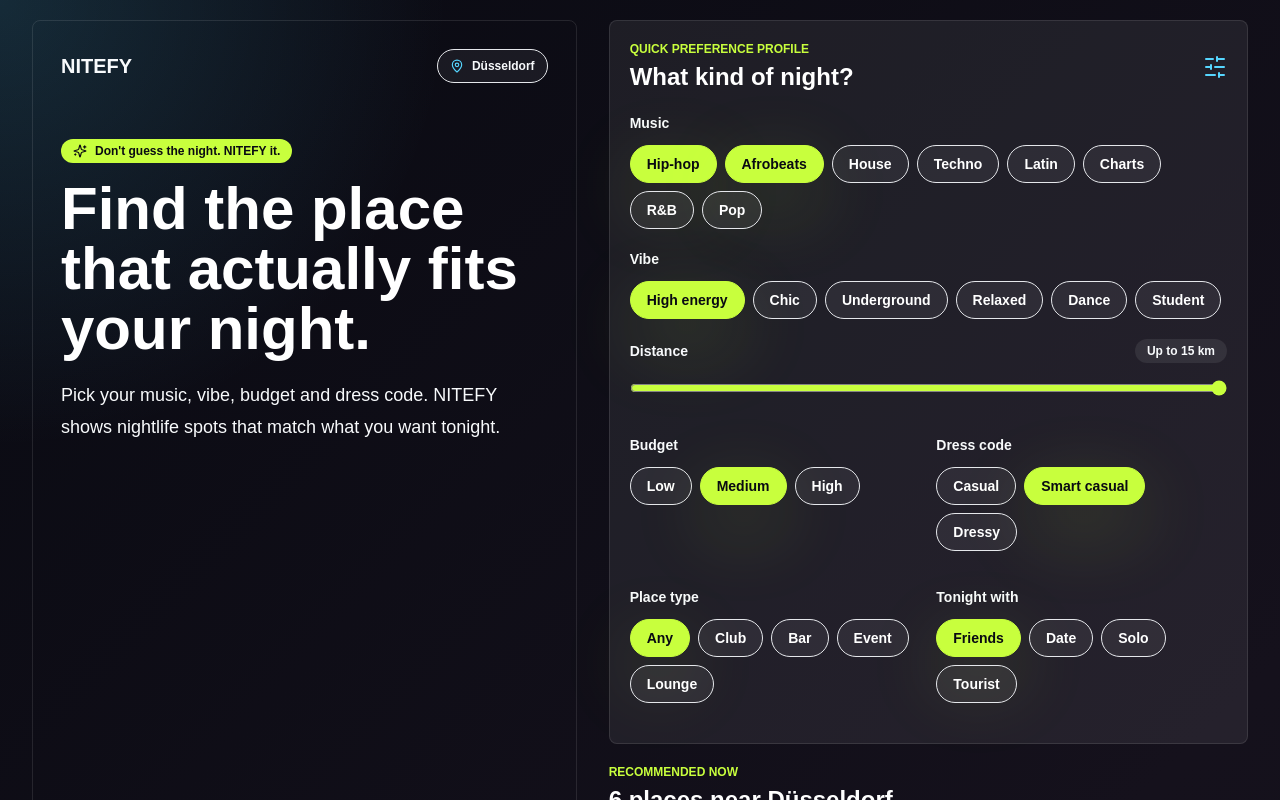
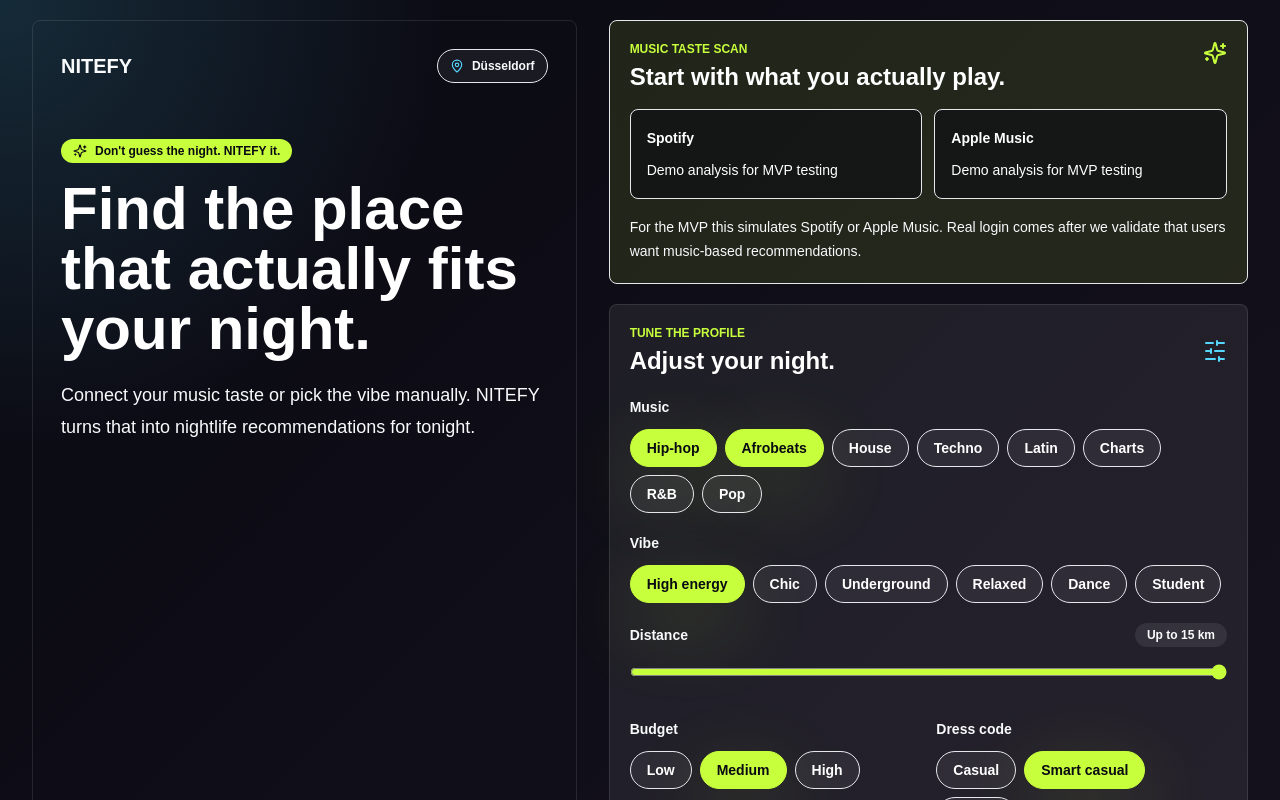
Before and after one commit to hanva80/nitefy-app, a Next.js app: page / in a window 1280 px wide. Shown: the top 800 px of the page. Built offline with nearby package versions, Linux system fonts and the light colour scheme.

Commit message:
Add music taste analysis demo

```diff
--- a/src/app/page.tsx
+++ b/src/app/page.tsx
@@ -3,6 +3,7 @@
 import { LocateFixed, MapPin, Navigation, SlidersHorizontal, Sparkles } from "lucide-react";
 import { OptionPill } from "@/components/option-pill";
 import { VenueCard } from "@/components/venue-card";
+import { musicTasteProfiles } from "@/data/music-taste-profiles";
 import {
   budgetOptions,
   contextOptions,
@@ -13,7 +14,17 @@
 } from "@/data/preference-options";
 import { venues } from "@/data/venues";
 import { defaultProfile, getRecommendedVenues } from "@/lib/recommendation-engine";
-import type { Budget, DressCode, GroupContext, MusicStyle, PreferenceProfile, VenueType, Vibe } from "@/lib/types";
+import type {
+  Budget,
+  DressCode,
+  GroupContext,
+  MusicProvider,
+  MusicStyle,
+  MusicTasteProfile,
+  PreferenceProfile,
+  VenueType,
+  Vibe
+} from "@/lib/types";
 import type { ReactNode } from "react";
 import { useMemo, useState } from "react";
 
@@ -24,6 +35,7 @@
   const [city, setCity] = useState("Düsseldorf");
   const [locationStatus, setLocationStatus] = useState("Using sample nightlife data");
   const [isLocating, setIsLocating] = useState(false);
+  const [musicTaste, setMusicTaste] = useState<MusicTasteProfile | null>(null);
   const recommendations = useMemo(() => getRecommendedVenues(venues, profile), [profile]);
 
   function toggleMusic(style: MusicStyle) {
@@ -61,6 +73,16 @@
     );
   }
 
+  function analyzeMusicTaste(provider: MusicProvider) {
+    const taste = musicTasteProfiles[provider];
+    setMusicTaste(taste);
+    setProfile((current) => ({
+      ...current,
+      music: taste.topGenres,
+      vibe: taste.energy
+    }));
+  }
+
   return (
     <main>
       <section className="mx-auto grid min-h-screen w-full max-w-7xl gap-8 px-4 py-5 sm:px-6 lg:grid-cols-[0.92fr_1.08fr] lg:px-8">
@@ -83,7 +105,7 @@
                 Find the place that actually fits your night.
               </h1>
               <p className="mt-5 text-lg leading-8 text-white/72">
-                Pick your music, vibe, budget and dress code. NITEFY shows nightlife spots that match what you want tonight.
+                Connect your music taste or pick the vibe manually. NITEFY turns that into nightlife recommendations for tonight.
               </p>
             </div>
           </div>
@@ -123,11 +145,59 @@
         </div>
 
         <div className="space-y-5">
+          <section className="rounded-lg border border-lime/24 bg-lime/10 p-4 sm:p-5">
+            <div className="mb-4 flex items-start justify-between gap-4">
+              <div>
+                <p className="text-xs font-bold uppercase text-lime">Music taste scan</p>
+                <h2 className="mt-1 text-2xl font-black text-white">Start with what you actually play.</h2>
+              </div>
+              <Sparkles className="shrink-0 text-lime" />
+            </div>
+
+            <div className="grid gap-3 sm:grid-cols-2">
+              {(["Spotify", "Apple Music"] as MusicProvider[]).map((provider) => (
+                <button
+                  key={provider}
+                  type="button"
+                  onClick={() => analyzeMusicTaste(provider)}
+                  className={`rounded-lg border p-4 text-left transition ${
+                    musicTaste?.provider === provider
+                      ? "border-lime bg-lime text-night"
+                      : "border-white/12 bg-night/55 text-white hover:border-lime/60"
+                  }`}
+                >
+                  <span className="text-sm font-black">{provider}</span>
+                  <span className={`mt-2 block text-sm leading-6 ${musicTaste?.provider === provider ? "text-night/72" : "text-white/64"}`}>
+                    Demo analysis for MVP testing
+                  </span>
+                </button>
+              ))}
+            </div>
+
+            {musicTaste ? (
+              <div className="mt-4 rounded-lg border border-white/10 bg-night/55 p-4">
+                <p className="text-sm font-black text-white">{musicTaste.provider} taste profile</p>
+                <p className="mt-2 text-sm leading-6 text-white/72">{musicTaste.summary}</p>
+                <div className="mt-3 flex flex-wrap gap-2">
+                  {musicTaste.signals.map((signal) => (
+                    <span key={signal} className="rounded-full bg-white/[0.08] px-3 py-1 text-xs font-bold text-white/78">
+                      {signal}
+                    </span>
+                  ))}
+                </div>
+              </div>
+            ) : (
+              <p className="mt-4 text-sm leading-6 text-white/68">
+                For the MVP this simulates Spotify or Apple Music. Real login comes after we validate that users want music-based recommendations.
+              </p>
+            )}
+          </section>
+
           <section className="rounded-lg border border-white/10 bg-white/[0.07] p-4 sm:p-5">
             <div className="mb-5 flex items-center justify-between gap-3">
               <div>
-                <p className="text-xs font-bold uppercase text-lime">Quick preference profile</p>
-                <h2 className="mt-1 text-2xl font-black text-white">What kind of night?</h2>
+                <p className="text-xs font-bold uppercase text-lime">Tune the profile</p>
+                <h2 className="mt-1 text-2xl font-black text-white">Adjust your night.</h2>
               </div>
               <SlidersHorizontal className="text-cyan" />
             </div>
--- /dev/null
+++ b/src/data/music-taste-profiles.ts
@@ -0,0 +1,18 @@
+import type { MusicTasteProfile } from "@/lib/types";
+
+export const musicTasteProfiles: Record<MusicTasteProfile["provider"], MusicTasteProfile> = {
+  Spotify: {
+    provider: "Spotify",
+    topGenres: ["Afrobeats", "Hip-hop", "R&B"],
+    energy: "High energy",
+    summary: "Your recent taste points to danceable tracks, bass-heavy nights and social rooms.",
+    signals: ["Afrobeats rotation", "Hip-hop playlists", "Late-night R&B"]
+  },
+  "Apple Music": {
+    provider: "Apple Music",
+    topGenres: ["House", "Pop", "Latin"],
+    energy: "Dance",
+    summary: "Your library leans toward bright, rhythmic tracks and places where the group can move early.",
+    signals: ["House mixes", "Latin favorites", "Pop repeats"]
+  }
+};
```
Also changed, not shown: src/lib/types.ts (+9 -0 lines), 4 other files (tests, documents, lock files or other folders).
